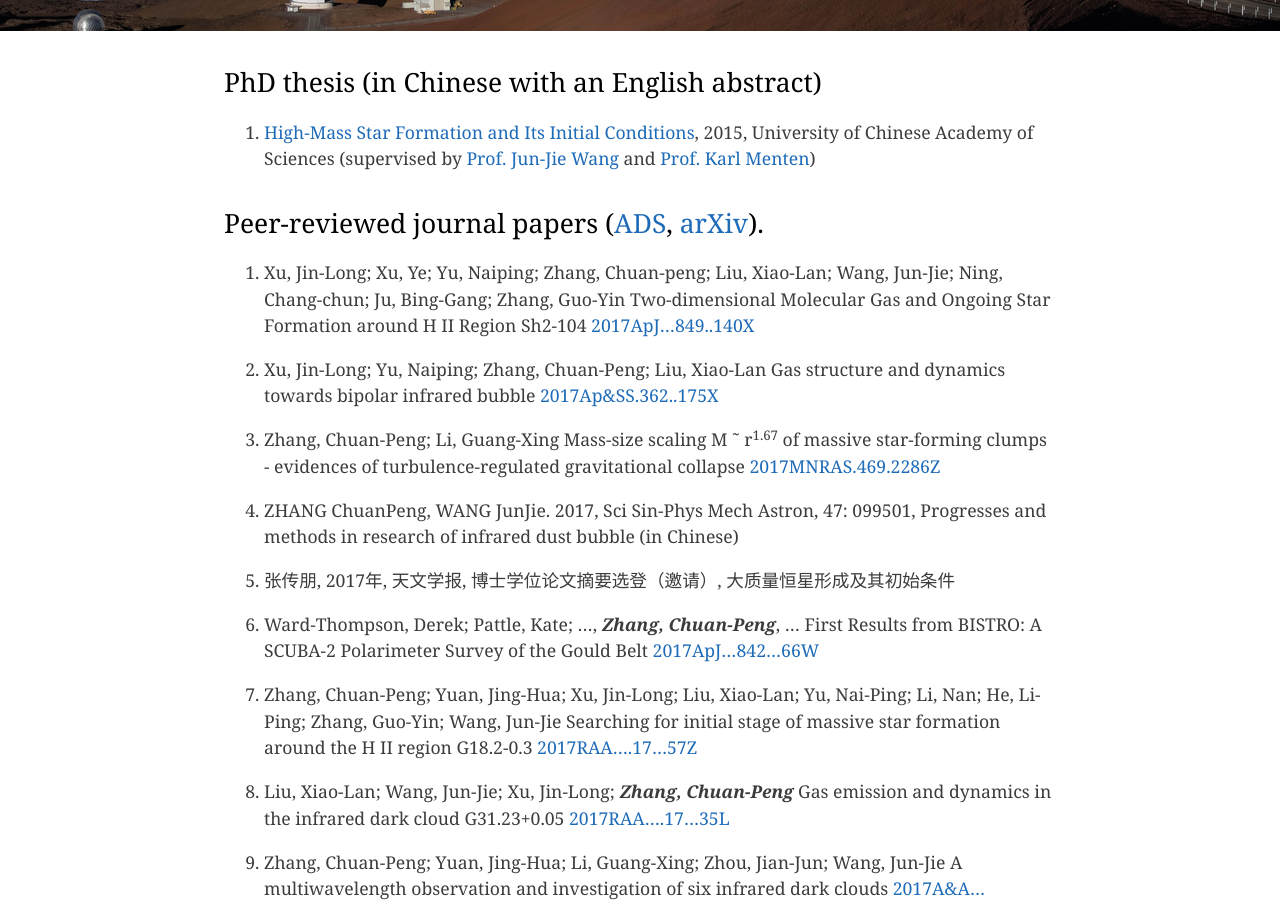
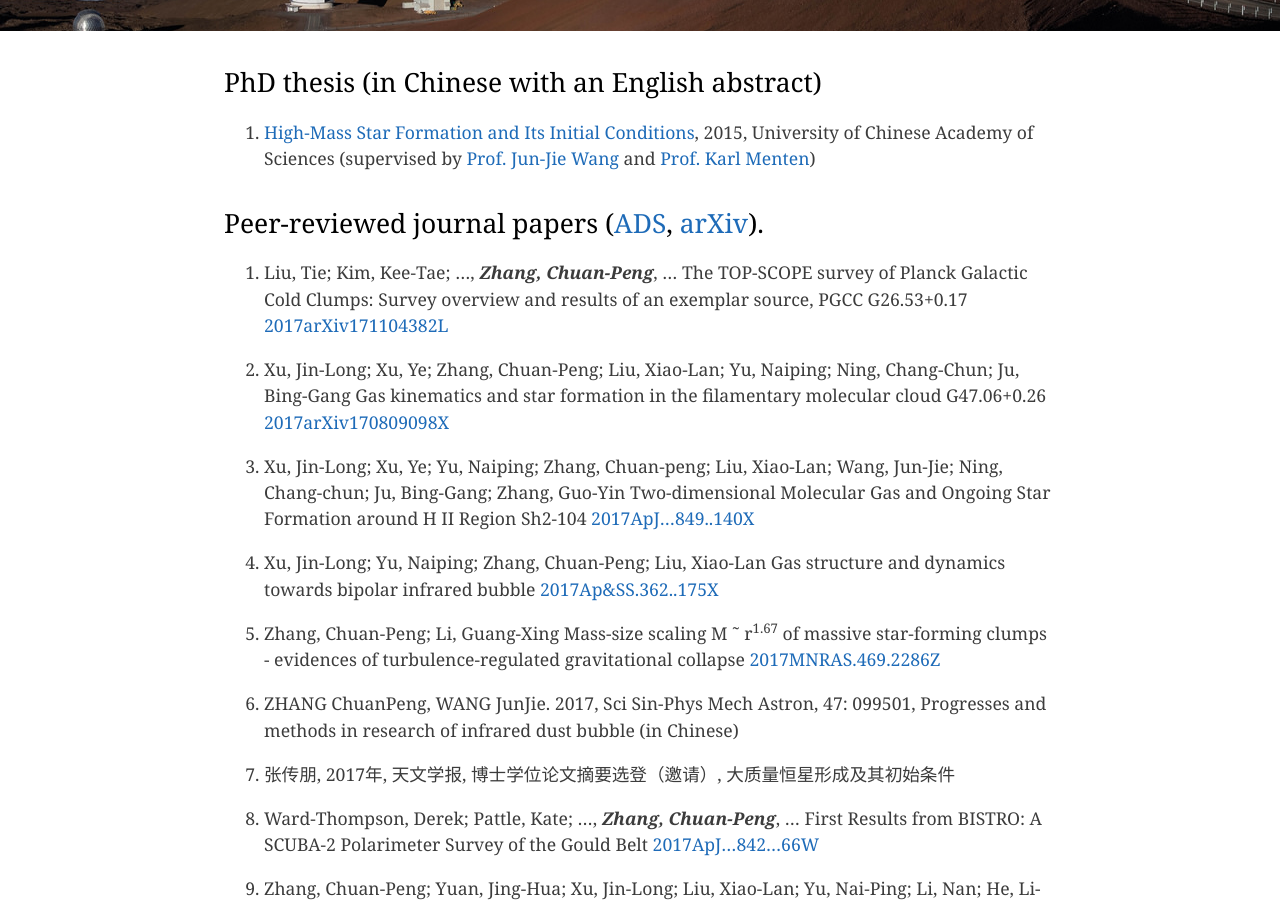
Before and after one commit to zcp521/zcp521.github.io, a Jekyll site: the page built from pub.md, in a window 1280 px wide and 900 px high, scrolled down 379 px. Built offline with Jekyll 4.4.1, drawn with Linux system fonts in a browser that asks for light colours.

Commit message:
Initial commit

```diff
--- a/pub.md
+++ b/pub.md
@@ -10,6 +10,15 @@ tagline: "My publication list"
 
 
 ## Peer-reviewed journal papers ([ADS](http://adsabs.harvard.edu/cgi-bin/nph-abs_connect?library&libname=zhang&libid=59b7dda2b2), [arXiv](https://arxiv.org/a/zhang_c_2.html)).
+
+21. Liu, Tie; Kim, Kee-Tae; ..., ***Zhang, Chuan-Peng***, ...
+	The TOP-SCOPE survey of Planck Galactic Cold Clumps: Survey overview and results of an exemplar source, PGCC G26.53+0.17
+	[2017arXiv171104382L](http://adsabs.harvard.edu/cgi-bin/nph-data_query?bibcode=2017arXiv171104382L&db_key=PRE&link_type=ABSTRACT&high=59b7dda2b220725)
+
+20. Xu, Jin-Long; Xu, Ye; Zhang, Chuan-Peng; Liu, Xiao-Lan; Yu, Naiping; Ning, Chang-Chun; Ju, Bing-Gang
+	Gas kinematics and star formation in the filamentary molecular cloud G47.06+0.26
+	[2017arXiv170809098X](http://adsabs.harvard.edu/cgi-bin/nph-data_query?bibcode=2017arXiv170809098X&db_key=PRE&link_type=ABSTRACT&high=59b7dda2b218648)
+
 
 19. Xu, Jin-Long; Xu, Ye; Yu, Naiping; Zhang, Chuan-peng; Liu, Xiao-Lan; Wang, Jun-Jie; Ning, Chang-chun; Ju, Bing-Gang; Zhang, Guo-Yin
 	Two-dimensional Molecular Gas and Ongoing Star Formation around H II Region Sh2-104
```
